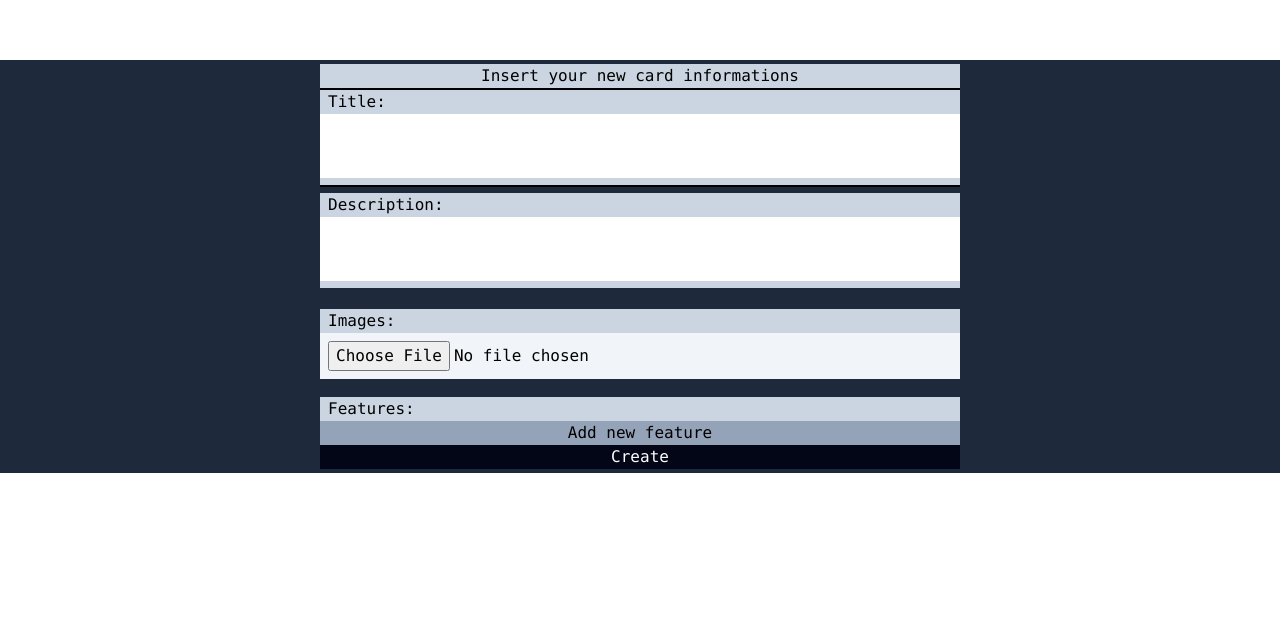
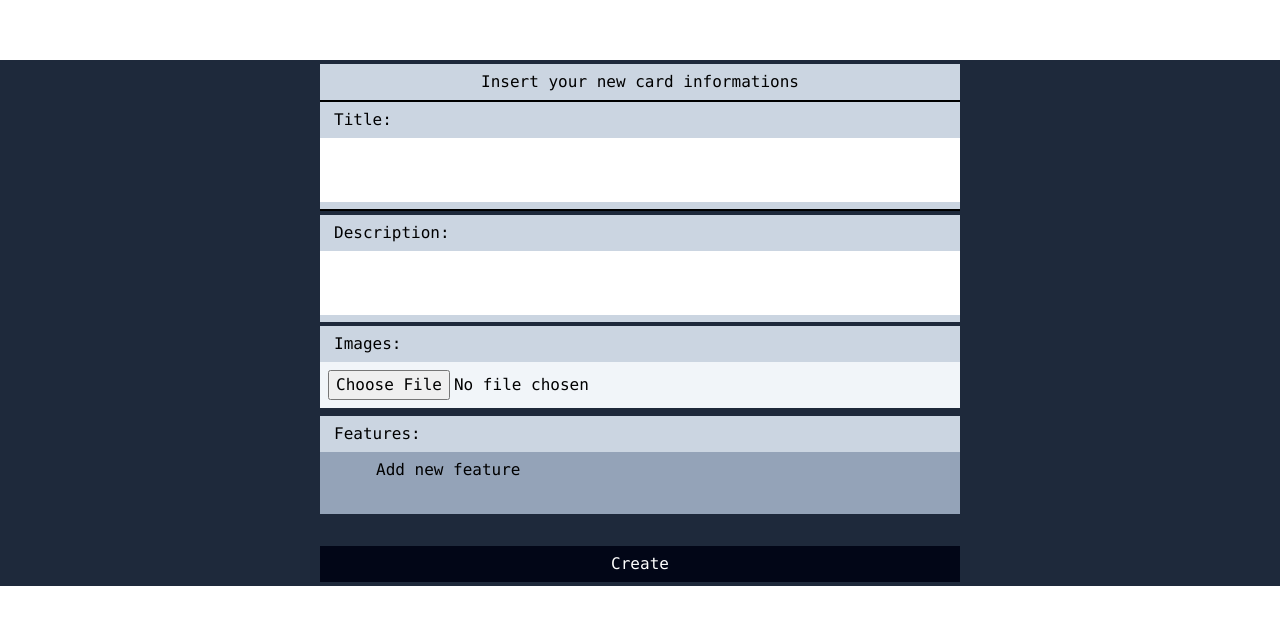
Before and after one commit to Natayamashita/MyOwnCard, a Vue app: page /cards/create in a window 1280 px wide. Shown: the top 624 px of the page. Built offline with nearby package versions, Linux system fonts and the light colour scheme.

Commit message:
Add photos insertion and features

```diff
--- a/src/components/CardCreator.vue
+++ b/src/components/CardCreator.vue
@@ -2,13 +2,13 @@
     <div class="bg-slate-800 items-center flex flex-col text-black font-mono">
         <div class="w-2/4 m-1">
             <header class="bg-slate-300">
-                <h1>
+                <h1 class="default_padding">
                     Insert your new card informations
                 </h1>
             </header>
-            <main class="main_content grid grid-cols-1 grid-rows-3 gap-1">
+            <main class="main_content grid grid-cols-1 gap-1">
                 <div class="flex flex-col self-center bg-slate-300 border-y-2 border-black">
-                    <h3 class="text-left ml-2">
+                    <h3 class="text-left ml-2 default_padding">
                         Title:
                     </h3>
                     <form>
@@ -16,7 +16,7 @@
                     </form>
                 </div>
                 <div class="flex flex-col self-center bg-slate-300">
-                    <h3 class="text-left ml-2">
+                    <h3 class="text-left ml-2 default_padding">
                         Description:
                     </h3>
                     <form>
@@ -24,24 +24,33 @@
                     </form>
                 </div>
                 <div class="flex flex-col self-center bg-slate-300">
-                    <h3 class="text-left ml-2">
+                    <h3 class="text-left ml-2 default_padding">
                         Images:
                     </h3>
                     <input class="flex bg-slate-100 justify-center p-2" id="image_input" type="file" ref="imageInput" @change="handleFileChange" accept="image/*"/>
-                    <div v-for="item in imagesUrl" :key="item.id">
-                        <img :src="item" />
+                </div>
+                <div class="grid-cols-6 grid justify-items-center gap-4 w-full">
+                    <div v-for="item in imagesUrl" :key="item.id" class="p-0">
+                        <img :src="item" style="width: 100px; height: 100px"/>
                     </div>
                 </div>
                 <div class="flex flex-col self-center bg-slate-300">
-                    <h3 class="text-left ml-2">
+                    <h3 class="text-left ml-2 default_padding">
                         Features:
                     </h3>
-                    <button class="bg-slate-400">
-                        Add new feature
+                    <button class="bg-slate-400 default_padding" @click="addNewFeature">
+                        <div class="flex-row flex w-full">
+                            <svg style="width:50px; height:50px">
+                            </svg>
+                            Add new feature
+                        </div>
                     </button>
                 </div>
             </main>
-            <button class="bg-slate-950 w-full text-white" @click="create_card">
+            <div class="grid-cols-2 grid gap-2 p-4 no-hover" id="parentFeatures">
+
+            </div>
+            <button class="bg-slate-950 w-full text-white default_padding" @click="create_card">
                 Create
             </button>
         </div>
@@ -51,6 +60,18 @@
 <script>
     export default {
         methods: {
+            async addNewFeature() {
+                const input = document.createElement("input");
+                const input2 = document.createElement("input");
+                input.classList.add('input_class');
+                input2.classList.add('input_class');
+                const parent = document.getElementById("parentFeatures");
+                parent.appendChild(input2);
+                parent.appendChild(input);
+                const feature_position = (parent.children.length /2);
+                console.log(feature_position);
+                // this.features.push();
+            },
             async handleFileChange(event) {
                 const file = event.target.files[0]; // Pega o primeiro arquivo selecionado
                 console.log(event.target.files[0])
@@ -96,20 +117,33 @@
         },
         data() {
                 return {
-                    imagesUrl: []
+                    imagesUrl: [],
+                    features: []
             };
         }
     }
 </script>
 
 <style>
-    .main_content{
-        display: block;
-    }
     textarea {
         padding-top: 0; /* Remove o padding superior */
         margin-top: 0; /* Remove a margem superior */
         white-space: pre-wrap; /* Garante que o texto não seja quebrado inesperadamente */
     }
-
+    img,video {
+        width: 100px;
+        height: 100px;
+    }
+    .main_content {
+        display: block;
+    }
+    .input_class {
+        padding: 4px 8px;
+    }
+    *:focus {
+        outline: none;
+    }
+    .default_padding {
+        padding: 6px
+    }
 </style>
```
